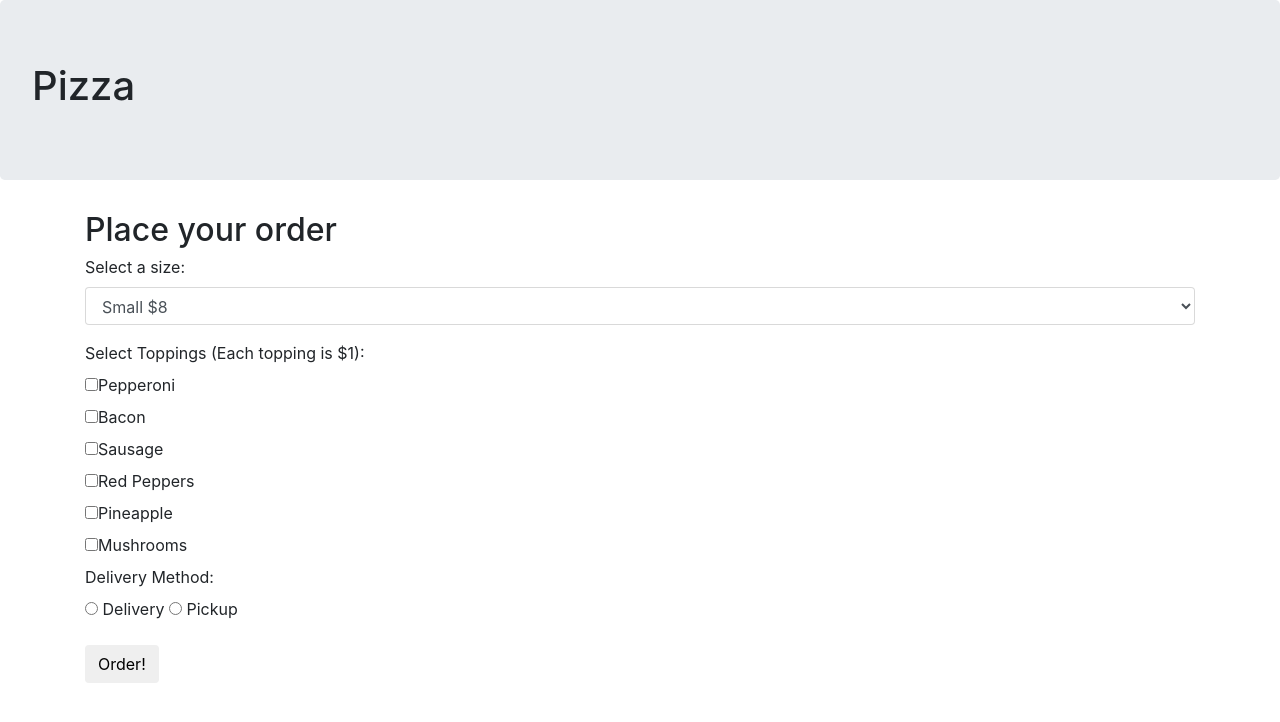
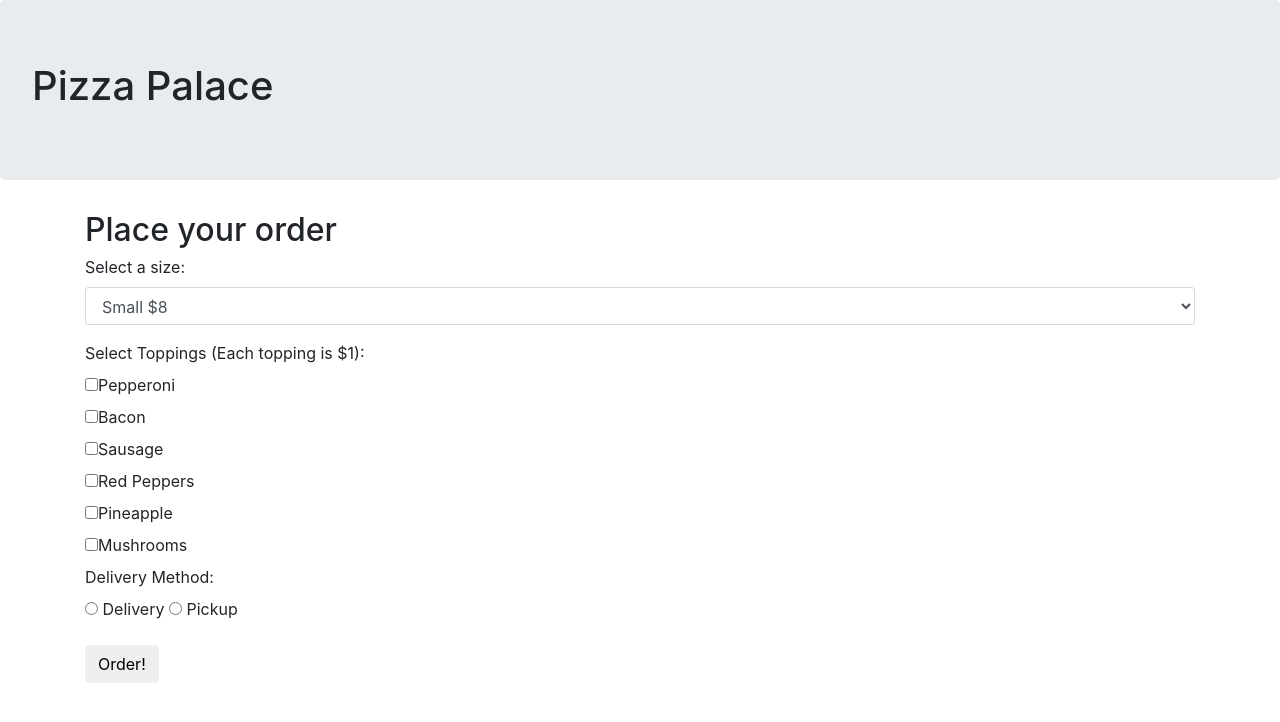
Before and after one commit to Tylermiller94/Pizza-V2, a plain HTML site: page index.html in a window 1280 px wide. Drawn offline with Linux system fonts and the light colour scheme.

Commit message:
change project title to Pizza palace

```diff
--- a/index.html
+++ b/index.html
@@ -10,7 +10,7 @@
   </head>
   <body>
     <div class="jumbotron">
-      <h1>Pizza</h1>
+      <h1>Pizza Palace</h1>
     </div>
     <div class="container">
       <div class="form-container">
```
